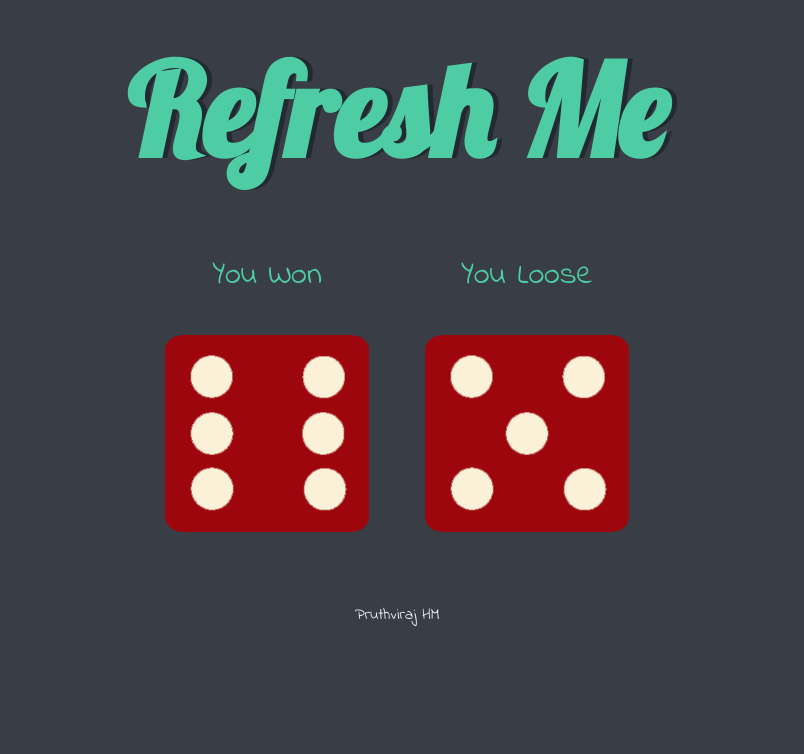
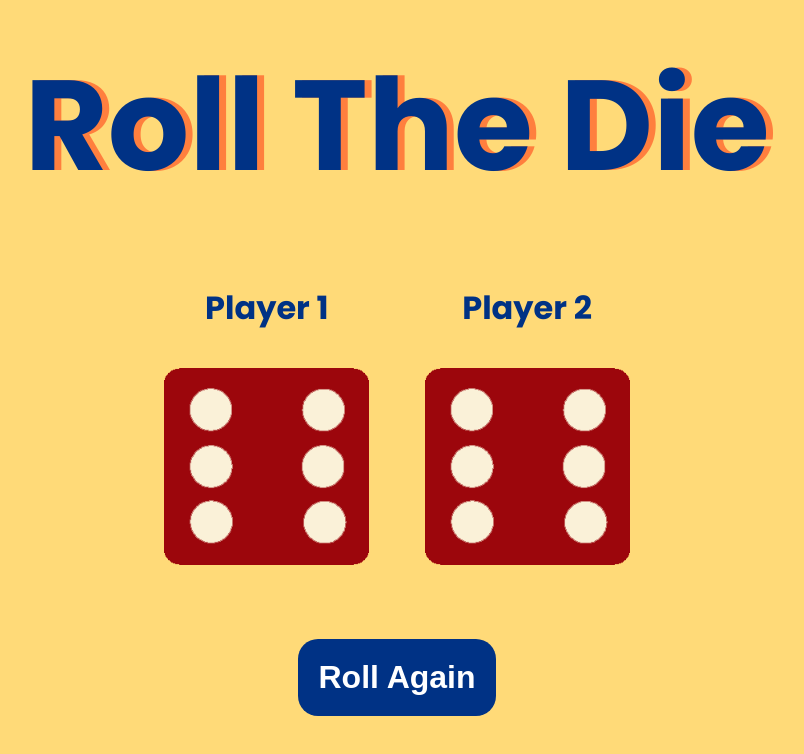
Before and after one commit to PRUTHVIRAJ-HM/JavaScript_Games, a plain HTML site: page index.html in a window 1280 px wide. Shown: the whole page, without its empty margins (243-1047 px from the left). Drawn offline with Linux system fonts and the light colour scheme.

Commit message:
change in UI Elements and functionality

```diff
--- a/index.html
+++ b/index.html
@@ -4,11 +4,13 @@
     <meta charset="utf-8" />
     <title>Dicee</title>
     <link rel="stylesheet" href="styles.css" />
-    <link href="https://fonts.googleapis.com/css?family=Indie+Flower|Lobster" rel="stylesheet"/>
+    <link rel="preconnect" href="https://fonts.googleapis.com">
+  <link rel="preconnect" href="https://fonts.gstatic.com" crossorigin>
+  <link href="https://fonts.googleapis.com/css2?family=Poppins:ital,wght@0,100;0,200;0,300;0,400;0,500;0,600;0,700;0,800;0,900;1,100;1,200;1,300;1,400;1,500;1,600;1,700;1,800;1,900&display=swap" rel="stylesheet">
   </head>
   <body>
     <div class="container">
-      <h1>Refresh Me</h1>
+      <h1>Roll The Die</h1>
 
       <div class="dice">
         <p class="p1">Player 1</p>
@@ -22,7 +24,12 @@
     </div>
 
 
-    <footer>Pruthviraj HM</footer>
+    <footer>
+      <div class="buttons">
+        <button onclick="dieroll()" class="btn">Roll Again</button>
+      </div>
+
+    </footer>
     <script src="script.js"></script>
   </body>
 </html>
--- a/script.js
+++ b/script.js
@@ -1,3 +1,4 @@
+function dieroll(){
 var rand1 = Math.floor(Math.random()*6)+1;
 console.log(rand1);
 var rand2 = Math.floor(Math.random()*6)+1;
@@ -69,3 +70,4 @@ else if(rand1==rand2){
     const var6 =document.getElementsByClassName("p2");
     var6[0].textContent="Draw";
 }
+}
--- a/styles.css
+++ b/styles.css
@@ -1,3 +1,6 @@
+html{
+  font-family: "Poppins";
+}
 .container {
   width: 70%;
   margin: auto;
@@ -11,21 +14,20 @@
 }
 
 body {
-  background-color: #393E46;
+  background-color: #FFDA78;
 }
 
 h1 {
   margin: 30px;
-  font-family: 'Lobster', cursive;
-  text-shadow: 5px 0 #232931;
+  text-shadow: 7px 0 #FF7F3E;
   font-size: 8rem;
-  color: #4ECCA3;
+  color:#003285;
 }
 
 p {
   font-size: 2rem;
-  color: #4ECCA3;
-  font-family: 'Indie Flower', cursive;
+  color:#003285;
+  font-weight: 700;
 }
 
 img {
@@ -34,8 +36,29 @@ img {
 
 footer {
   margin-top: 5%;
-  color: #EEEEEE;
+  color: #003285;
   text-align: center;
-  font-family: 'Indie Flower', cursive;
+  font-weight: 700;
 
 }
+
+.btn{
+  font-size:2rem;
+  border-radius: 20px;
+  padding:20px;
+  font-weight: 700;
+  border:none;
+  background-color:#003285 ;
+  color:white;
+
+}
+.buttons{
+  margin-top:5%;
+}
+
+.btn:hover{
+  color:black;
+  background-color: aliceblue;
+  cursor:pointer;
+  border:black solid 2px;
+}
```
